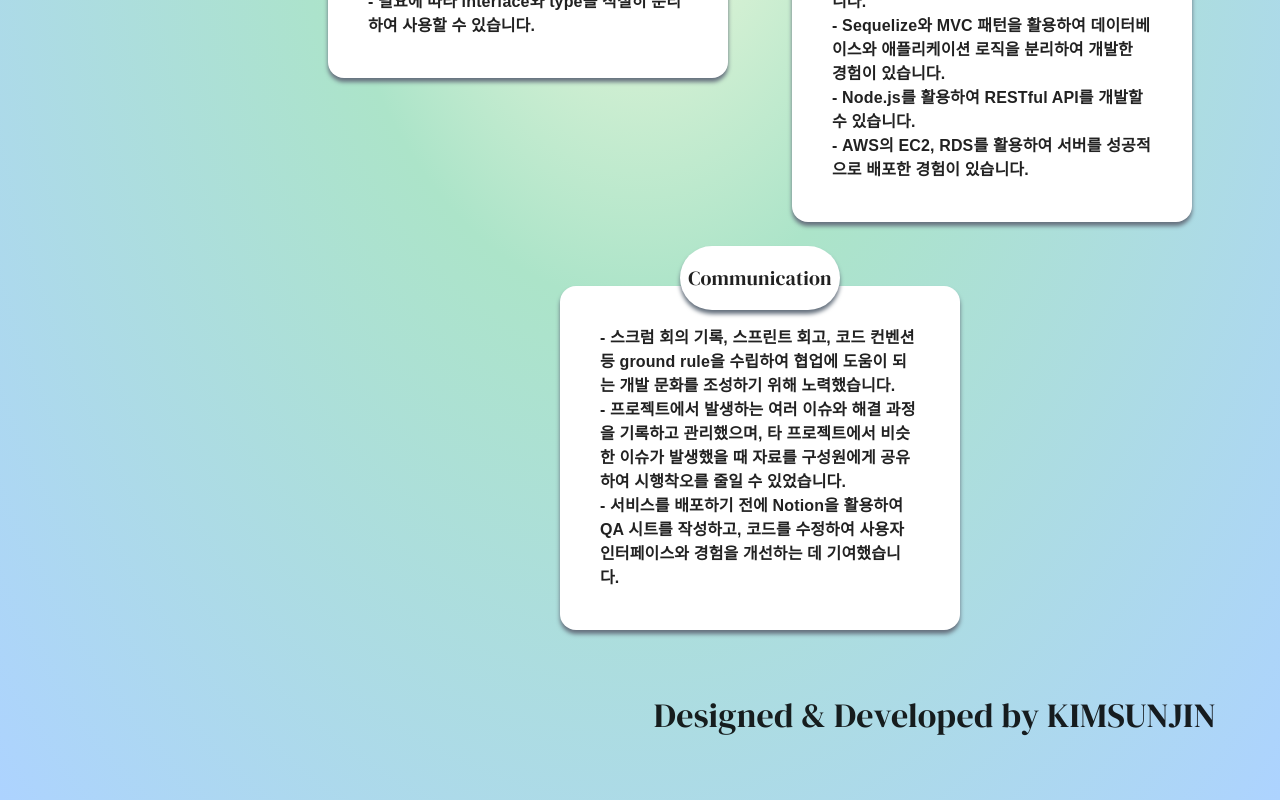
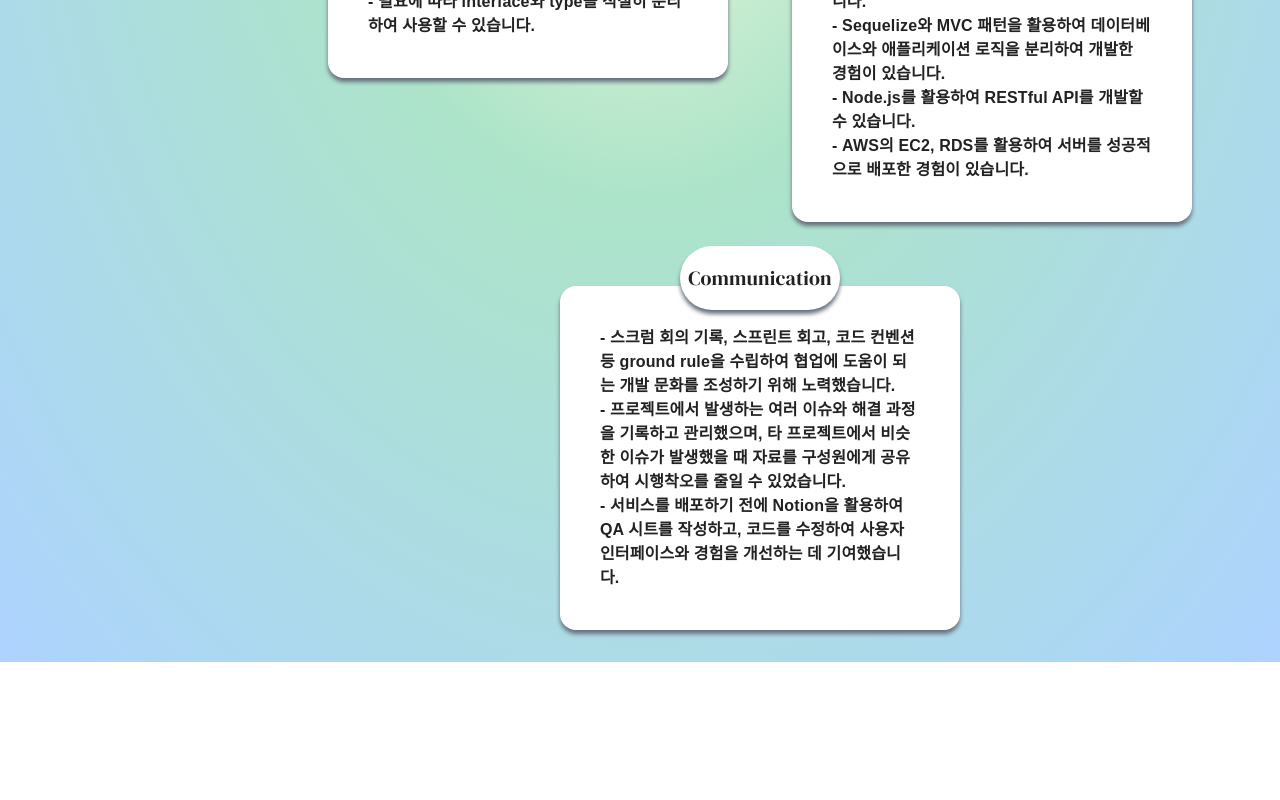
Before and after one commit to dawncoding/portfolio, a Next.js app: page / in a window 1280 px wide. Shown: the part 1162-1962 px from the top of the page. After the commit the page ends 1824 px from the top, so only its background shows below. Built offline with nearby package versions, Linux system fonts and the light colour scheme; a web font is replaced by a local one.

Commit message:
refactor(Skill): remove unnecessary code

```diff
--- a/src/components/Skill/index.tsx
+++ b/src/components/Skill/index.tsx
@@ -124,12 +124,6 @@ const Skill: React.FC = () => {
           </Box>
         </Stack>
       )} */}
-
-      <Box display="flex" justifyContent="end" padding="2rem">
-        <Text language="en" variant="h4">
-          Designed & Developed by KIMSUNJIN
-        </Text>
-      </Box>
     </Stack>
   );
 };
```
